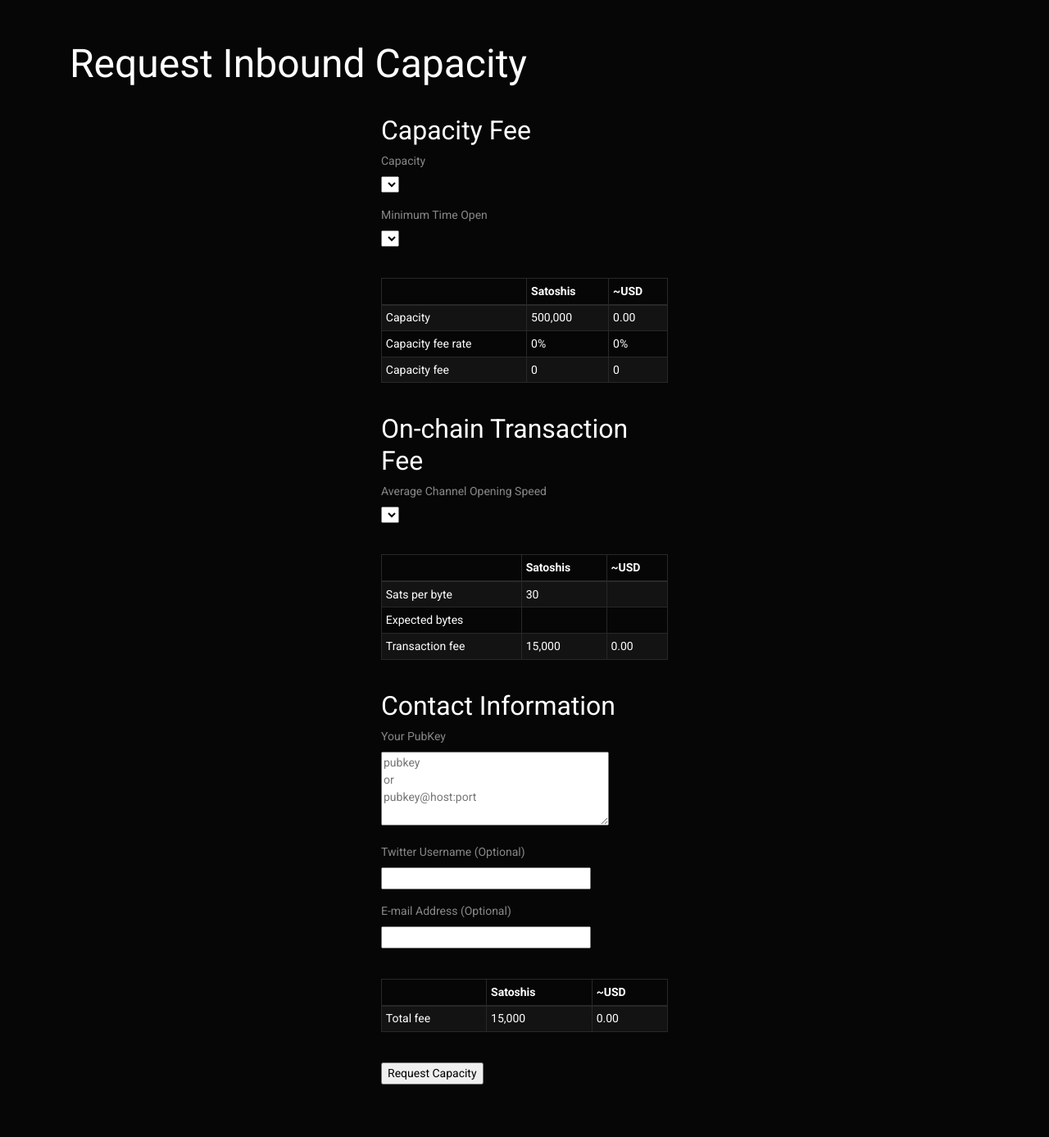
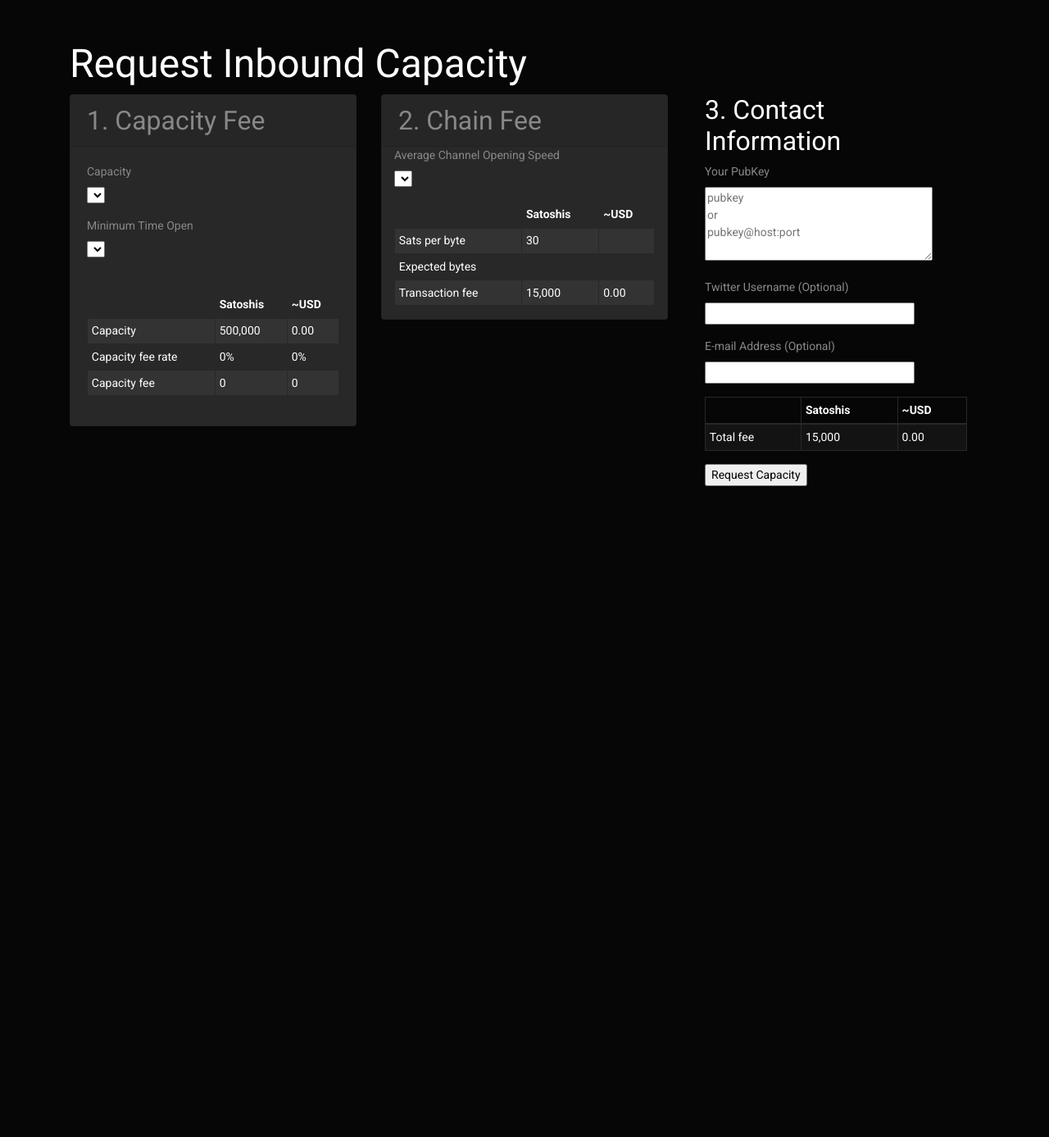
Before and after one commit to PierreRochard/lightning-power-users-website, a Flask app: template website/templates/request_capacity.html in a window 1280 px wide. Shown: the part 53-1440 px from the top of the page at 82% size. After the commit the page ends 646 px from the top, so only its background shows below. Run offline with Flask 2, Linux system fonts and the light colour scheme; the template is opened without the code that fills it: values that come from a table or form of the project are taken from there, others are empty; parts of the project's set-up code (start-up, migrations or seed data) failed here and were passed over; some libraries are stand-ins or nearby versions.

Commit message:
start refactoring request capacity page

```diff
--- a/website/templates/request_capacity.html
+++ b/website/templates/request_capacity.html
@@ -23,16 +23,19 @@
         const transactionFeeRateSelect = document.querySelector('select[name="transaction_fee_rate"]');
 
         const selectedCapacity = parseInt(capacitySelect.selectedOptions[0].value);
-            const selectedCapacityUsd = Math.round(selectedCapacity * pricePerSat * 100)/100;
+        const selectedCapacityUsd = Math.round(selectedCapacity * pricePerSat * 100) / 100;
         if (selectedCapacity > 0) {
             capacityFeeRateSelect.disabled = false;
             console.log(capacityFeeRateSelect.value);
-                if (Math.round(capacityFeeRateSelect.value*100) === 0) {
+            if (Math.round(capacityFeeRateSelect.value * 100) === 0) {
                 capacityFeeRateSelect.value = 0.02;
             }
             capacityFeeRateSelect.options[0].disabled = true;
             document.querySelector('#selected-capacity').innerHTML = selectedCapacity.toLocaleString();
-                document.querySelector('#selected-capacity-usd').innerHTML = selectedCapacityUsd.toLocaleString(undefined, {maximumFractionDigits: 2, minimumFractionDigits: 2});
+            document.querySelector('#selected-capacity-usd').innerHTML = selectedCapacityUsd.toLocaleString(undefined, {
+                maximumFractionDigits: 2,
+                minimumFractionDigits: 2
+            });
         } else {
             capacityFeeRateSelect.options[0].disabled = false;
             capacityFeeRateSelect.value = 0;
@@ -46,10 +49,13 @@
         document.querySelector('#capacity-fee-rate-usd').innerHTML = selectedCapacityFeeRate.toLocaleString(undefined, {style: 'percent'});
 
         const capacityFee = Math.round(selectedCapacity * selectedCapacityFeeRate);
-            const capacityFeeUsd = Math.round(capacityFee * pricePerSat * 100)/100;
+        const capacityFeeUsd = Math.round(capacityFee * pricePerSat * 100) / 100;
         if (capacityFee > 0) {
             document.querySelector('#capacity-fee').innerHTML = capacityFee.toLocaleString();
-                document.querySelector('#capacity-fee-usd').innerHTML = capacityFeeUsd.toLocaleString(undefined, {maximumFractionDigits: 2, minimumFractionDigits: 2});
+            document.querySelector('#capacity-fee-usd').innerHTML = capacityFeeUsd.toLocaleString(undefined, {
+                maximumFractionDigits: 2,
+                minimumFractionDigits: 2
+            });
         } else {
             document.querySelector('#capacity-fee').innerHTML = '-';
             document.querySelector('#capacity-fee-usd').innerHTML = '-';
@@ -60,14 +66,20 @@
 
         const expectedBytes = parseInt(document.querySelector('#expected-bytes').innerHTML);
         const transactionFee = selectedTransactionFeeRate * expectedBytes;
-            const transactionFeeUsd = Math.round(transactionFee * pricePerSat * 100)/100;
+        const transactionFeeUsd = Math.round(transactionFee * pricePerSat * 100) / 100;
         document.querySelector('#transaction-fee').innerHTML = transactionFee.toLocaleString();
-            document.querySelector('#transaction-fee-usd').innerHTML = transactionFeeUsd.toLocaleString(undefined, {maximumFractionDigits: 2, minimumFractionDigits: 2});
+        document.querySelector('#transaction-fee-usd').innerHTML = transactionFeeUsd.toLocaleString(undefined, {
+            maximumFractionDigits: 2,
+            minimumFractionDigits: 2
+        });
 
         const totalFee = transactionFee + capacityFee;
-            const totalFeeUsd = Math.round(totalFee * pricePerSat * 100)/100;
+        const totalFeeUsd = Math.round(totalFee * pricePerSat * 100) / 100;
         document.querySelector('#total-fee').innerHTML = totalFee.toLocaleString();
-            document.querySelector('#total-fee-usd').innerHTML = totalFeeUsd.toLocaleString(undefined, {maximumFractionDigits: 2, minimumFractionDigits: 2});
+        document.querySelector('#total-fee-usd').innerHTML = totalFeeUsd.toLocaleString(undefined, {
+            maximumFractionDigits: 2,
+            minimumFractionDigits: 2
+        });
     }
 </script>
 <div class="album py-5">
@@ -75,32 +87,35 @@
         <form action="{{ url_for('request-capacity.process_request') }}"
               method="post"
               novalidate>
+            <div class="row">
+                <div class="col-md-12">
                     <h2>
                         Request Inbound Capacity
                     </h2>
-                <hr>
+                </div>
+            </div>
             <div class="row">
-                    <div class="col-md-4"></div>
                 <div class="col-md-4">
-                        <h4>
-                            Capacity Fee
+                    <div class="card">
+                        <h4 class="card-header">
+                            1. Capacity Fee
                         </h4>
+                        <div class="container">
+                            <div class="row">
+                                <div class="col-md-12 card-body">
                                     {{ form.hidden_tag() }}
-                        <p>
+                                    <p class="card-text">
                                         {{ form.capacity.label }}<br>
                                         {{ form.capacity() }}
                                     </p>
-                        <p>
+                                    <p class="card-text">
                                         {{ form.capacity_fee_rate.label }}<br>
                                         {{ form.capacity_fee_rate() }}
                                     </p>
                                 </div>
-                    <div class="col-md-4"></div>
                             </div>
-                <div class="row"><br></div>
                             <div class="row">
-                    <div class="col-md-4"></div>
-                    <div class="col-md-4">
+                                <div class="col-md-12 card-body">
                                     <table class="table table-striped table-bordered table-hover model-list table-sm">
                                         <thead>
                                         <tr>
@@ -122,7 +137,8 @@
                                                 500,000
                                             </td>
                                             <td id="selected-capacity-usd">
-                                    {{ "%.2f" | format(500000*price_per_sat) }}
+                                                {{ "%.2f" |
+                                                format(500000*price_per_sat) }}
                                             </td>
                                         </tr>
                                         <tr>
@@ -150,27 +166,30 @@
                                         </tbody>
                                     </table>
                                 </div>
-                    <div class="col-md-4"></div>
                             </div>
-                <div class="row"><br></div>
+                        </div>
+                    </div>
+                </div>
+
+                <div class="col-md-4">
+                    <div class="card">
+                        <h4 class="card-header">
+                            2. Chain Fee
+                        </h4>
+
+                        <div class="container">
                             <div class="row">
-                    <div class="col-md-4"></div>
-                    <div class="col-md-4">
-                        <h4>
-                            On-chain Transaction Fee
-                        </h4>
+                                <div class="col-md-12">
                                     {{ form.hidden_tag() }}
                                     <p>
-                            {{ form.transaction_fee_rate.label }}<br>
+                                        {{ form.transaction_fee_rate.label
+                                        }}<br>
                                         {{ form.transaction_fee_rate() }}
                                     </p>
                                 </div>
-                    <div class="col-md-4"></div>
                             </div>
-                <div class="row"><br></div>
                             <div class="row">
-                    <div class="col-md-4"></div>
-                    <div class="col-md-4">
+                                <div class="col-md-12">
                                     <table class="table table-striped table-bordered table-hover model-list table-sm">
                                         <thead>
                                         <tr>
@@ -212,22 +231,25 @@
                                                 15,000
                                             </td>
                                             <td id="transaction-fee-usd">
-                                    {{ "%.2f" | format(15000*price_per_sat) }}
+                                                {{ "%.2f" |
+                                                format(15000*price_per_sat) }}
                                             </td>
                                         </tr>
 
                                         </tbody>
                                     </table>
                                 </div>
-                    <div class="col-md-4"></div>
+                            </div>
+                        </div>
+                    </div>
                 </div>
 
-                <div class="row"><br></div>
+                <div class="col-md-4">
+                    <div class="container">
                         <div class="row">
-                    <div class="col-md-4"></div>
-                    <div class="col-md-4">
+                            <div class="col-md-12">
                                 <h4>
-                            Contact Information
+                                    3. Contact Information
                                 </h4>
                                 {{ form.hidden_tag() }}
                                 <p>
@@ -243,14 +265,7 @@
                                     {{ form.email_address(size=32) }}
                                 </p>
                             </div>
-                    <div class="col-md-4"></div>
-                </div>
-                <div class="row"><br></div>
-
-
-                <div class="row">
-                    <div class="col-md-4"></div>
-                    <div class="col-md-4">
+                            <div class="col-md-12">
                                 <table class="table table-striped table-bordered table-hover model-list table-sm">
                                     <thead>
                                     <tr>
@@ -272,22 +287,34 @@
                                             15,000
                                         </td>
                                         <td id="total-fee-usd">
-                                    {{ "%.2f" | format(15000*price_per_sat) }}
+                                            {{ "%.2f" |
+                                            format(15000*price_per_sat) }}
                                         </td>
                                     </tr>
                                     </tbody>
                                 </table>
                             </div>
+
+                            <div class="col-md-12">
+                                {{ form.hidden_tag() }}
+                                <p>{{ form.request_capacity() }}</p>
+                            </div>
+                        </div>
+                    </div>
+                </div>
+
+            </div>
+
+
+            <div class="row">
+                <div class="col-md-4"></div>
+
                 <div class="col-md-4"></div>
             </div>
 
             <div class="row"><br></div>
             <div class="row">
                 <div class="col-md-4"></div>
-                    <div class="col-md-4">
-                        {{ form.hidden_tag() }}
-                        <p>{{ form.request_capacity() }}</p>
-                    </div>
                 <div class="col-md-4"></div>
             </div>
 
```
Lines whose indentation alone changed are shown as unchanged.
